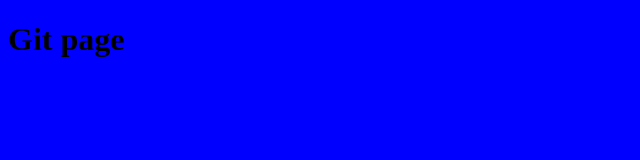
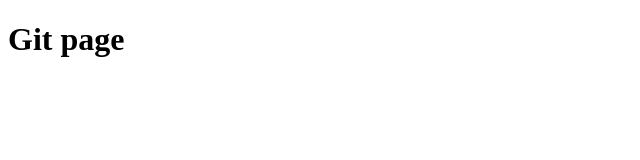
Before and after one commit to sherwial/sherwial.github.io, a plain HTML site: page index.html in a window 1280 px wide. Shown: the whole page, without its empty margins (0-640 px from the left). Drawn offline with Linux system fonts and the light colour scheme.

Commit message:
Update index.html

```diff
--- a/index.html
+++ b/index.html
@@ -5,7 +5,7 @@
   </title>
   <style>
     body {
-      background-color:Blue;
+      background-color:339933;
     }
 
   </style>
```
